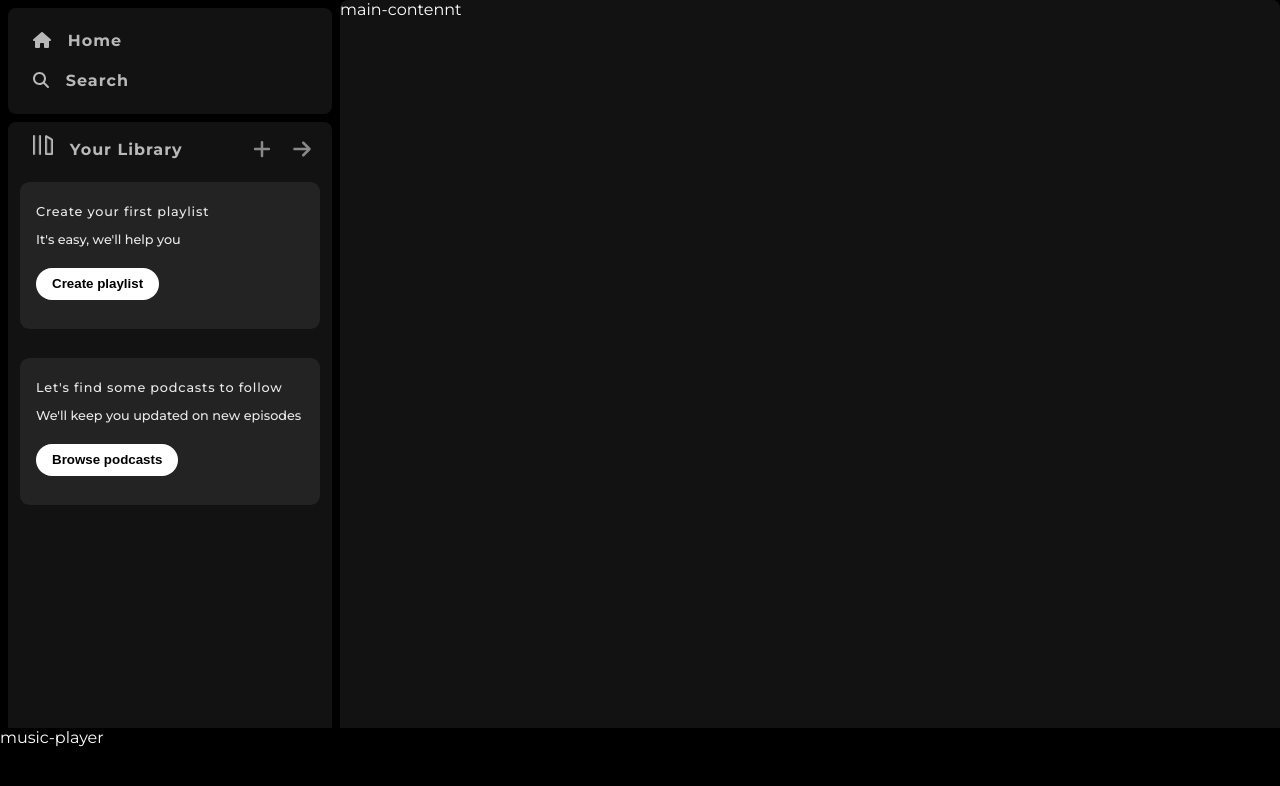
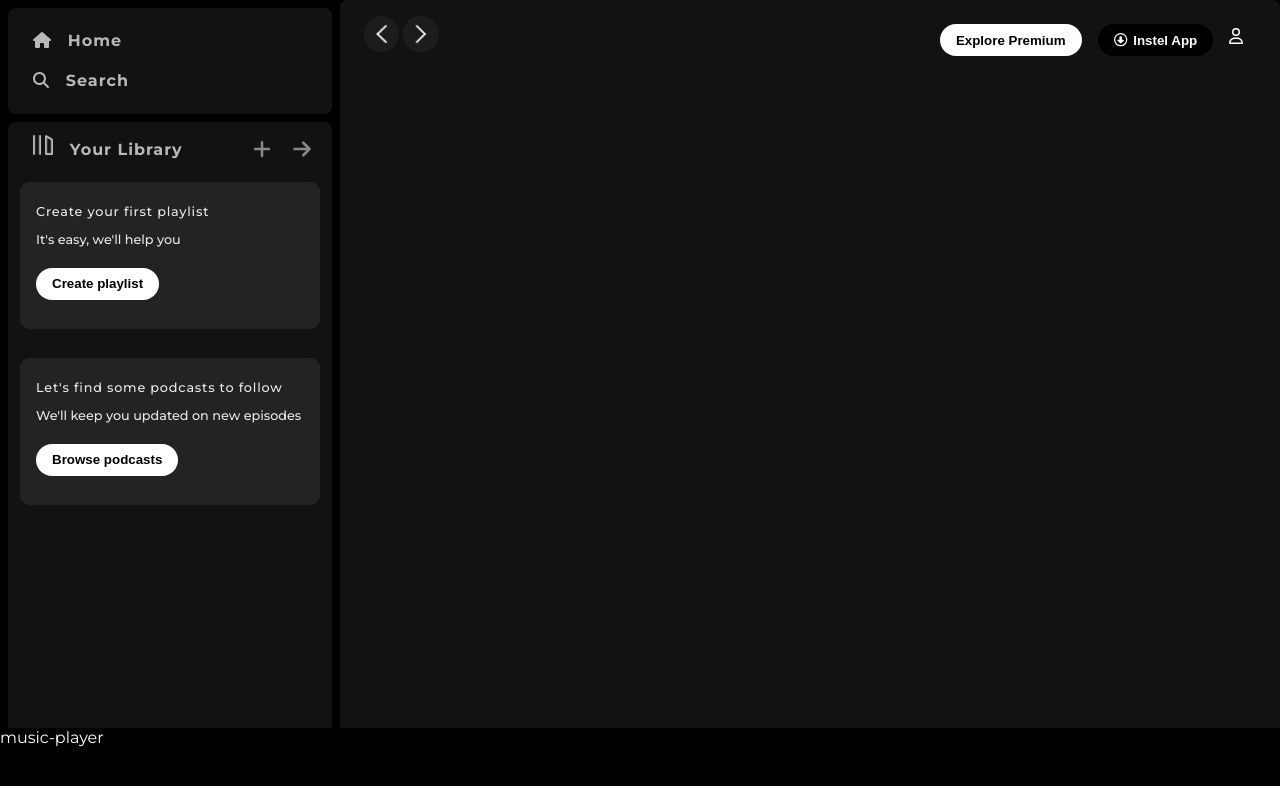
Before and after one commit to ABHi-202864/SPOTIFY-CLONE, a plain HTML site: page index.html in a window 1280 px wide. Drawn offline with Linux system fonts and the light colour scheme.

Commit message:
complete top nav

```diff
--- a/css/style.css
+++ b/css/style.css
@@ -142,3 +142,48 @@ a {
     height: 2rem;
     width: fit-content;
 }
+
+.sticky-nav {
+    position: sticky;
+    top: 0;
+    background-color: #121212;
+    display: flex;
+    justify-content: space-between;
+    align-items: center;
+    padding: 1rem 0;
+}
+
+.sticky-nav-icons {
+    margin-left: 1.5rem;
+}
+
+.sticky-nav-icons img {
+    height: 1.4rem;
+    width: 1.4rem;
+    padding: 0.4rem;
+    border-radius: 50%;
+    background-color: #2828287a;
+}
+
+.sticky-nav-option {
+    display: flex;
+    justify-content: center;
+    align-items: center;
+    margin-right: 1.3rem;
+}
+
+.nav-item {
+    margin-right: 1rem;
+}
+
+.dark-badge {
+    background-color: #000;
+    color: #fff;
+}
+
+@media (max-width: 1000px) {
+
+    .hide {
+        display: none;
+    }
+}
--- a/index.html
+++ b/index.html
@@ -62,7 +62,21 @@
                 </div>
             </div>
         </div>
-        <div class="main-contennt">main-contennt</div>
+        <div class="main-contennt">
+            <div class="sticky-nav">
+                <div class="sticky-nav-icons">
+                    <img src="images/backward_icon.png" alt="">
+                    <img src="images/forward_icon.png" alt="" class="hide">
+                </div>
+                <div class="sticky-nav-option">
+                    <button class="badge nav-item hide">Explore Premium</button>
+                    <button class="badge nav-item dark-badge"><i class="fa-regular fa-circle-down" style="margin-right: 0.4rem;"></i>Instel
+                        App</button>
+                    <i class="fa-regular fa-user nav-item"></i>
+                </div>
+            </div>
+            <div class="cards"></div>
+        </div>
 
         <div class="music-player">music-player</div>
     </div>
```
